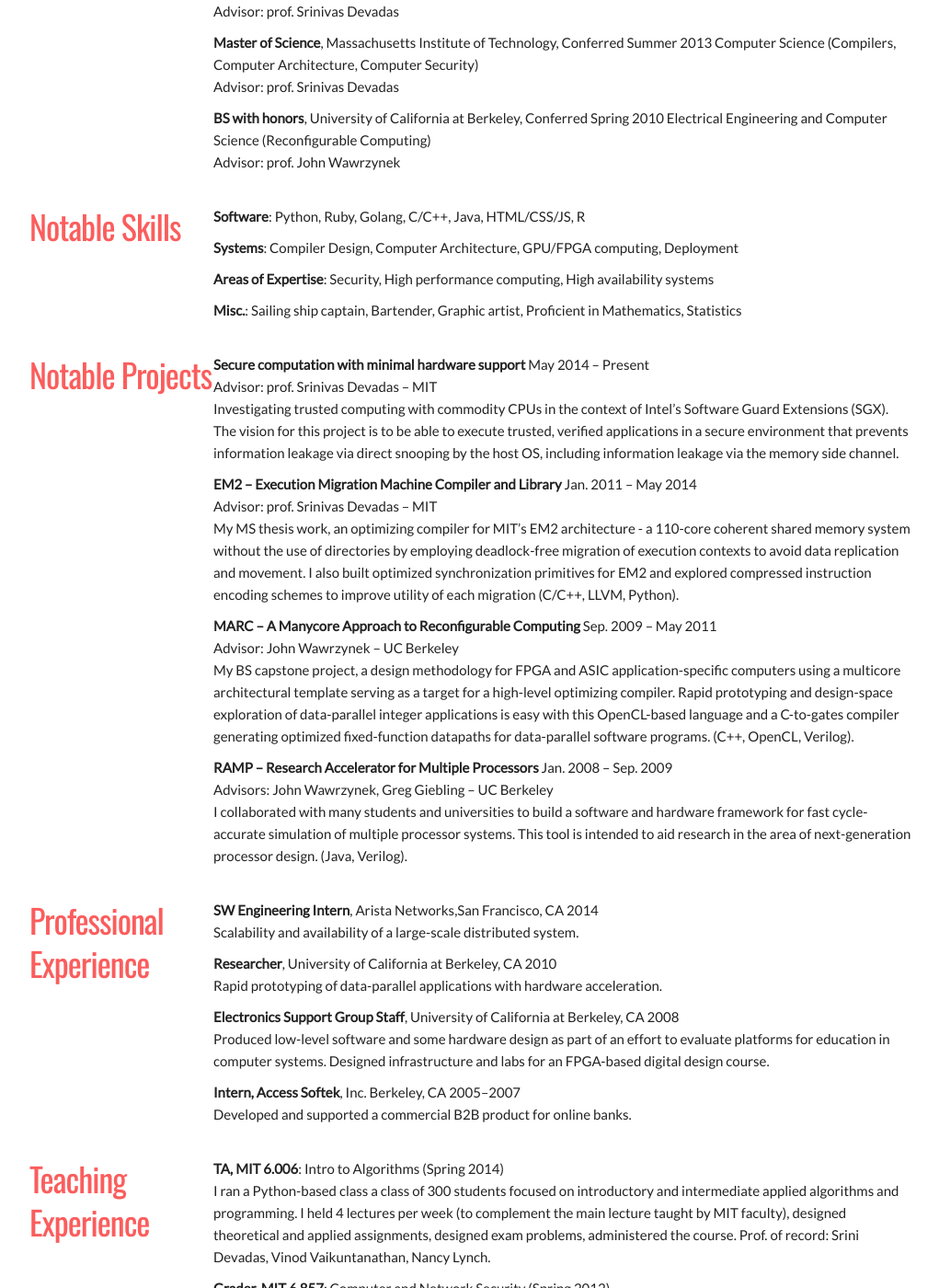
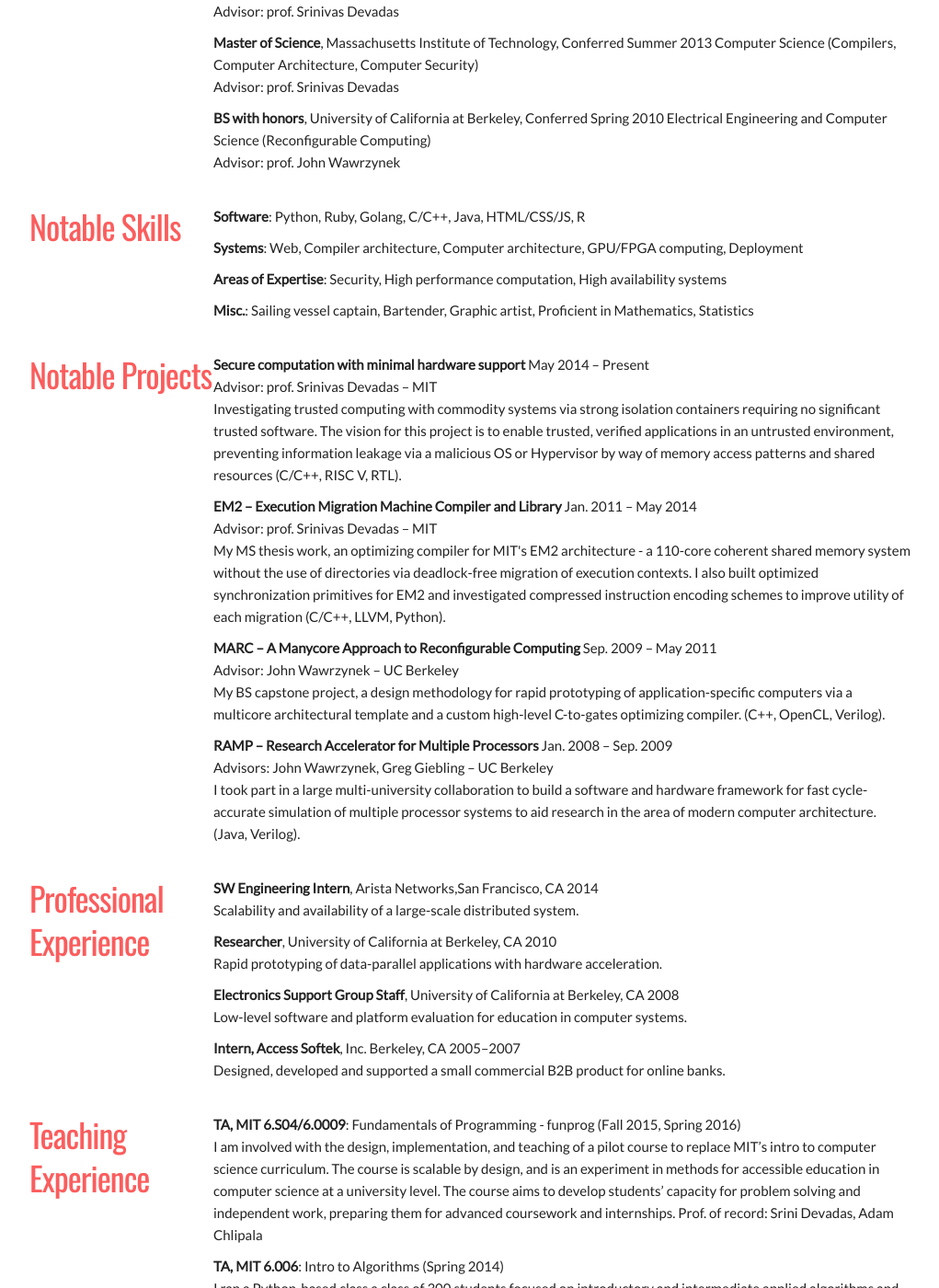
Before and after one commit to ilebedev/ilebedev.github.io, a Jekyll site: the page built from resume.html, in a window 1280 px wide and 1400 px high, scrolled down 526 px. Shown: the whole window at 92% size, without its empty margins (128-1149 px from the left). Built offline with Jekyll 4.4.1, drawn with Linux system fonts in a browser that asks for light colours; some of the changed text lies outside the part shown.

Commit message:
resume update; filled in empty content

```diff
--- a/_includes/head.html
+++ b/_includes/head.html
@@ -2,7 +2,7 @@
   <!-- Generic -->
   <meta charset="utf-8">
   <title>{% if page.title %}{{ page.title }}{% else %}{{ site.title }}{% endif %}</title>
-  <meta name="description" content="{% if page.excerpt %}{{ page.excerpt | strip_html | strip_newlines | truncate: 160 }}{% else %}{{ site.description | strip_html | strip_newlines }}{% endif %}">
+  <meta name="description" content="{% if page.excerpt %}{{ page.excerpt | strip_html | strip_newlines | truncate: 160 }}{% else %}{{ site.description | strip_html | strip_newlines | truncate: 160 }}{% endif %}">
   <meta name="author" content="{{ site.author }}">
   <link rel="canonical" href="{{ page.url | replace:'index.html','' | prepend: site.baseurl | prepend: site.url }}">
 
--- a/_includes/header.html
+++ b/_includes/header.html
@@ -1,7 +1,7 @@
 <nav>
   <ul>
     <li><a class="site-logo" href="/">Home</a></li>
-    <li><a class="site-logo" href="/blog/">Blog</a></li>
+    <!--<li><a class="site-logo" href="/blog/">Blog</a></li>-->
     <li><a class="site-logo" href="/resume/">Resume</a></li>
     <li><a class="site-logo" href="/friends/">Friends</a></li>
   </ul>
--- a/blog.html
+++ b/blog.html
@@ -23,7 +23,8 @@ permalink: /blog/
 
   {% if !site.posts %}
   <p>
-    Surely there will be something here soon..
+    There isn't anything to look at here today, but there
+    surely will be something here soon..
   </p>
   {% endif %}
 </ul>
--- a/css/main.scss
+++ b/css/main.scss
@@ -5,7 +5,7 @@
 
 // Our variables
 $font-family: 'Lato', Arial, sans-serif;
-$heading-font-family:  'Oswald', Arial, sans-serif;
+$heading-font-family: 'Oswald', Arial, sans-serif;
 
 $background-color: #FFF;
 $footer-color: #F5F5F5;
--- a/resume.html
+++ b/resume.html
@@ -30,7 +30,7 @@ permalink: /resume/
 <div class="row side-by-side">
   <h3 class="side-by-side-heading">Objective</h3>
   <p>
-    I seek an industrial internship or career opportunity pushing the state-of-the-art in computer science, systems, and security, while also advancing a public good. I am also dedicated to the teaching of computer science. Coding and explaining complex notions in an accessible way is in my blood!
+    I seek a career opportunity pushing the state-of-the-art in computer science, systems, and security, while also advancing public good. I have a passion for open education, especially in computer science and security, and attempt to frame my work in the context of social equity.
   </p>
 </div>
 
@@ -65,13 +65,13 @@ Electrical Engineering and Computer Science (Reconfigurable Computing)
       <b>Software</b>: Python, Ruby, Golang, C/C++, Java, HTML/CSS/JS, R
     </li>
     <li>
-      <b>Systems</b>: Compiler Design, Computer Architecture, GPU/FPGA computing, Deployment
+      <b>Systems</b>: Web, Compiler architecture, Computer architecture, GPU/FPGA computing, Deployment
     </li>
     <li>
-      <b>Areas of Expertise</b>: Security, High performance computing, High availability systems
+      <b>Areas of Expertise</b>: Security, High performance computation, High availability systems
     </li>
     <li>
-      <b>Misc.</b>: Sailing ship captain, Bartender, Graphic artist, Proficient in Mathematics, Statistics
+      <b>Misc.</b>: Sailing vessel captain, Bartender, Graphic artist, Proficient in Mathematics, Statistics
     </li>
   </ul>
 </div>
@@ -84,28 +84,28 @@ Electrical Engineering and Computer Science (Reconfigurable Computing)
       <br>
       Advisor: prof. Srinivas Devadas – MIT
       <br>
-      Investigating trusted computing with commodity CPUs in the context of Intel’s Software Guard Extensions (SGX). The vision for this project is to be able to execute trusted, verified applications in a secure environment that prevents information leakage via direct snooping by the host OS, including information leakage via the memory side channel.
+      Investigating trusted computing with commodity systems via strong isolation containers requiring no significant trusted software. The vision for this project is to enable trusted, verified applications in an untrusted environment, preventing information leakage via a malicious OS or Hypervisor by way of memory access patterns and shared resources (C/C++, RISC V, RTL).
     </li>
     <li>
       <b>EM2 – Execution Migration Machine Compiler and Library</b> Jan. 2011 – May 2014
       <br>
       Advisor: prof. Srinivas Devadas – MIT
       <br>
-      My MS  thesis work, an optimizing compiler for MIT’s EM2 architecture - a 110-core coherent shared memory system without the use of directories by employing deadlock-free migration of execution contexts to avoid data replication and movement. I also built optimized synchronization primitives for EM2 and explored compressed instruction encoding schemes to improve utility of each migration (C/C++, LLVM, Python).
+      My MS  thesis work, an optimizing compiler for MIT's EM2 architecture - a 110-core coherent shared memory system without the use of directories via deadlock-free migration of execution contexts. I also built optimized synchronization primitives for EM2 and investigated compressed instruction encoding schemes to improve utility of each migration (C/C++, LLVM, Python).
     </li>
     <li>
       <b>MARC – A Manycore Approach to Reconfigurable Computing</b> Sep. 2009 – May 2011
       <br>
       Advisor: John Wawrzynek – UC Berkeley
       <br>
-      My BS capstone project, a design methodology for FPGA and ASIC application-specific computers using a multicore architectural template serving as a target for a high-level optimizing compiler. Rapid prototyping and design-space exploration of data-parallel integer applications is easy with this OpenCL-based language and a C-to-gates compiler generating optimized fixed-function datapaths for data-parallel software programs. (C++, OpenCL, Verilog).
+      My BS capstone project, a design methodology for rapid prototyping of application-specific computers via a multicore architectural template and a custom high-level C-to-gates optimizing compiler. (C++, OpenCL, Verilog).
     </li>
     <li>
       <b>RAMP – Research Accelerator for Multiple Processors</b> Jan. 2008 – Sep. 2009
       <br>
       Advisors: John Wawrzynek, Greg Giebling – UC Berkeley
       <br>
-      I collaborated with many students and universities to build a software and hardware framework for fast cycle-accurate simulation of multiple processor systems. This tool is intended to aid research in the area of next-generation processor design. (Java, Verilog).
+      I took part in a large multi-university collaboration to build a software and hardware framework for fast cycle-accurate simulation of multiple processor systems to aid research in the area of modern computer architecture. (Java, Verilog).
     </li>
   </ul>
 </div>
@@ -126,12 +126,12 @@ Electrical Engineering and Computer Science (Reconfigurable Computing)
     <li>
       <b>Electronics Support Group Staff</b>, University of California at Berkeley, CA 2008
       <br>
-      Produced low-level software and some hardware design as part of an effort to evaluate platforms for education in computer systems. Designed infrastructure and labs for an FPGA-based digital design course.
+      Low-level software and platform evaluation for education in computer systems.
     </li>
     <li>
       <b>Intern, Access Softek</b>, Inc. Berkeley, CA 2005–2007
       <br>
-      Developed and supported a commercial B2B product for online banks.
+      Designed, developed and supported a small commercial B2B product for online banks.
     </li>
   </ul>
 </div>
@@ -139,6 +139,11 @@ Electrical Engineering and Computer Science (Reconfigurable Computing)
 <div class="row side-by-side">
   <h3 class="side-by-side-heading">Teaching Experience</h3>
   <ul>
+    <li>
+      <b>TA, MIT 6.S04/6.0009</b>: Fundamentals of Programming - funprog (Fall 2015, Spring 2016)
+      <br>
+      I am involved with the design, implementation, and teaching of a pilot course to replace MIT’s intro to computer science curriculum. The course is scalable by design, and is an experiment in methods for accessible education in computer science at a university level. The course aims to develop students’ capacity for  problem solving and independent work, preparing them for advanced coursework and internships. Prof. of record: Srini Devadas, Adam Chlipala
+    </li>
     <li>
       <b>TA, MIT 6.006</b>: Intro to Algorithms (Spring 2014)
       <br>
@@ -162,16 +167,19 @@ Prof of record: Ron Rivest.
   <h3 class="side-by-side-heading">Recent Courses</h3>
   <ul>
     <li>
-      <b>MIT 6.858</b> - Computer systems security. Extended Android with a system of dynamic permissions.
+      <b>MIT 6.824</b> - Distributed computer systems. Investigated PKI at internet scale for e-mail
+    <li>
+    <li>
+      <b>MIT 6.858</b> - Computer systems security. Prototyped dynamic permissions for Android
     <li>
     </li>
-      <b>MIT 6.831</b> - User Interaction Design. Prepared and conducted user tests for a variety of interfaces.
+      <b>MIT 6.831</b> - User Interaction Design. Formal user testing for a variety of interfaces
     <li>
     </li>
-      <b>MIT 2.961</b> - Management in Engineering. Designed a complete business plan for a tech company.
+      <b>MIT 2.961</b> - Management in Engineering. Designed a complete business plan for a tech company
     </li>
     <li>
-      <b>MIT 6.840, 6.850, 6.869</b> - Designed and taught a variety of algorithms for specific applications.
+      <b>MIT 6.840, 6.850, 6.869</b> - Designed and taught a variety of algorithms for specific applications
     </li>
   </ul>
 </div>
```
Also changed, not shown: other parts of resume.html (+1 -1 lines), index.md (+4 -6 lines), images/_hackartscience.svg (deleted), images/hackartscience.svg.
